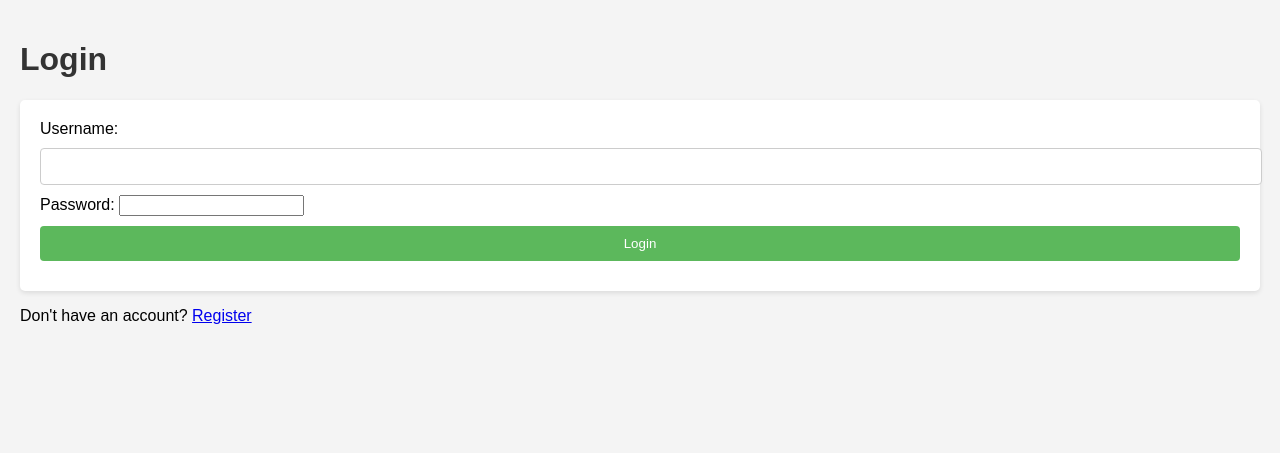
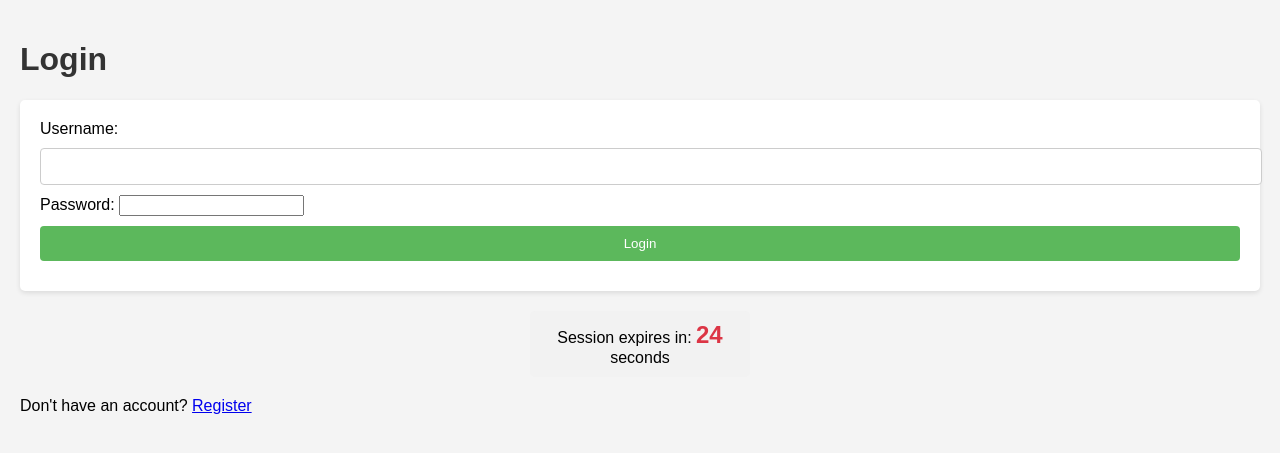
Before and after one commit to DevOps-zhuang/health-tracker-app, a Flask app: page /login in a window 1280 px wide. Shown: the top 453 px of the page. Run offline with Flask 3, Linux system fonts and the light colour scheme.

Commit message:
feat(login): add countdown timer for session expiration on login page

```diff
--- /dev/null
+++ b/app/static/login.js
@@ -0,0 +1,38 @@
+/**
+ * Login page countdown timer
+ * This script handles the countdown functionality on the login page
+ */
+
+// Function to start the countdown from 30 seconds
+function startCountdown() {
+    var countdownElement = document.getElementById('countdown');
+    var timeLeft = 30;
+
+    // Update the countdown display immediately
+    countdownElement.innerHTML = timeLeft;
+
+    // Set interval to update the countdown every second
+    var countdownTimer = setInterval(function() {
+        // Decrease time left
+        timeLeft -= 1;
+
+        if (timeLeft <= 0) {
+            // When countdown reaches zero
+            clearInterval(countdownTimer);
+            countdownElement.innerHTML = '0';
+
+            // Optionally redirect or show a message when time is up
+            alert('Your session has expired. Please refresh the page.');
+        } else {
+            // Update the display with current time left
+            countdownElement.innerHTML = timeLeft;
+        }
+    }, 1000);
+}
+
+// Start the countdown when the page loads
+document.addEventListener('DOMContentLoaded', function() {
+    startCountdown();
+});
+
+// Generated by Copilot
--- a/app/static/style.css
+++ b/app/static/style.css
@@ -167,4 +167,20 @@ button[type="submit"]:hover {
     box-shadow: 0 0 0 0.2rem rgba(0,123,255,.25);
 }
 
+/* Countdown timer styles */
+#countdown-container {
+    margin: 20px auto;
+    text-align: center;
+    padding: 10px;
+    background-color: #f2f2f2;
+    border-radius: 5px;
+    max-width: 200px;
+}
+
+#countdown {
+    font-size: 24px;
+    font-weight: bold;
+    color: #dc3545;
+}
+
 /* Generated by Copilot */
--- a/app/templates/auth/login.html
+++ b/app/templates/auth/login.html
@@ -31,6 +31,12 @@
         <button type="submit">Login</button>
     </form>
 
+    <div id="countdown-container">
+        Session expires in: <span id="countdown">30</span> seconds
+    </div>
+
     <p>Don't have an account? <a href="{{ url_for('auth.register') }}">Register</a></p>
+
+    <script src="{{ url_for('static', filename='login.js') }}"></script>
 </body>
 </html>
```
Also changed, not shown: app/static/script.js (+21 -0 lines).
